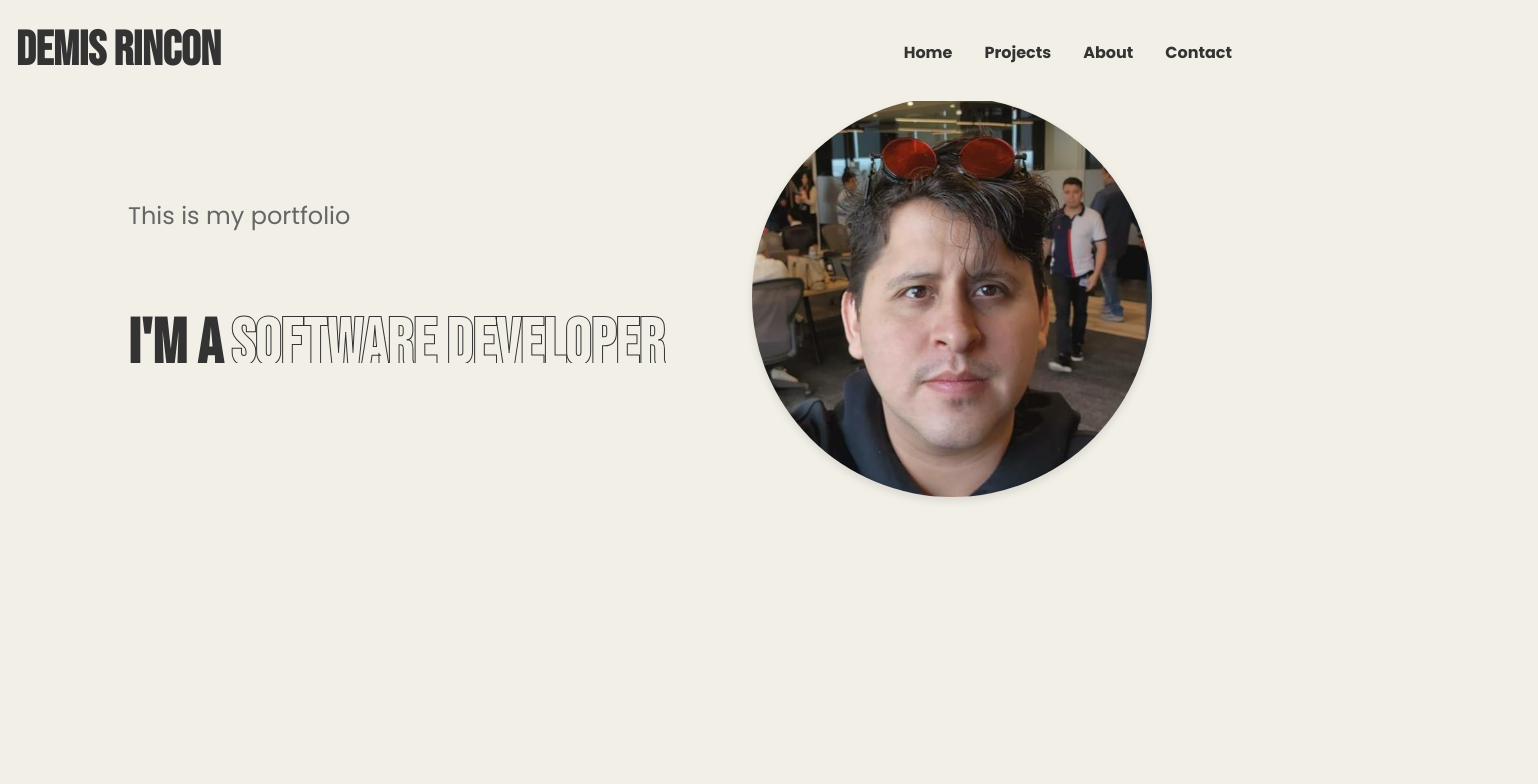
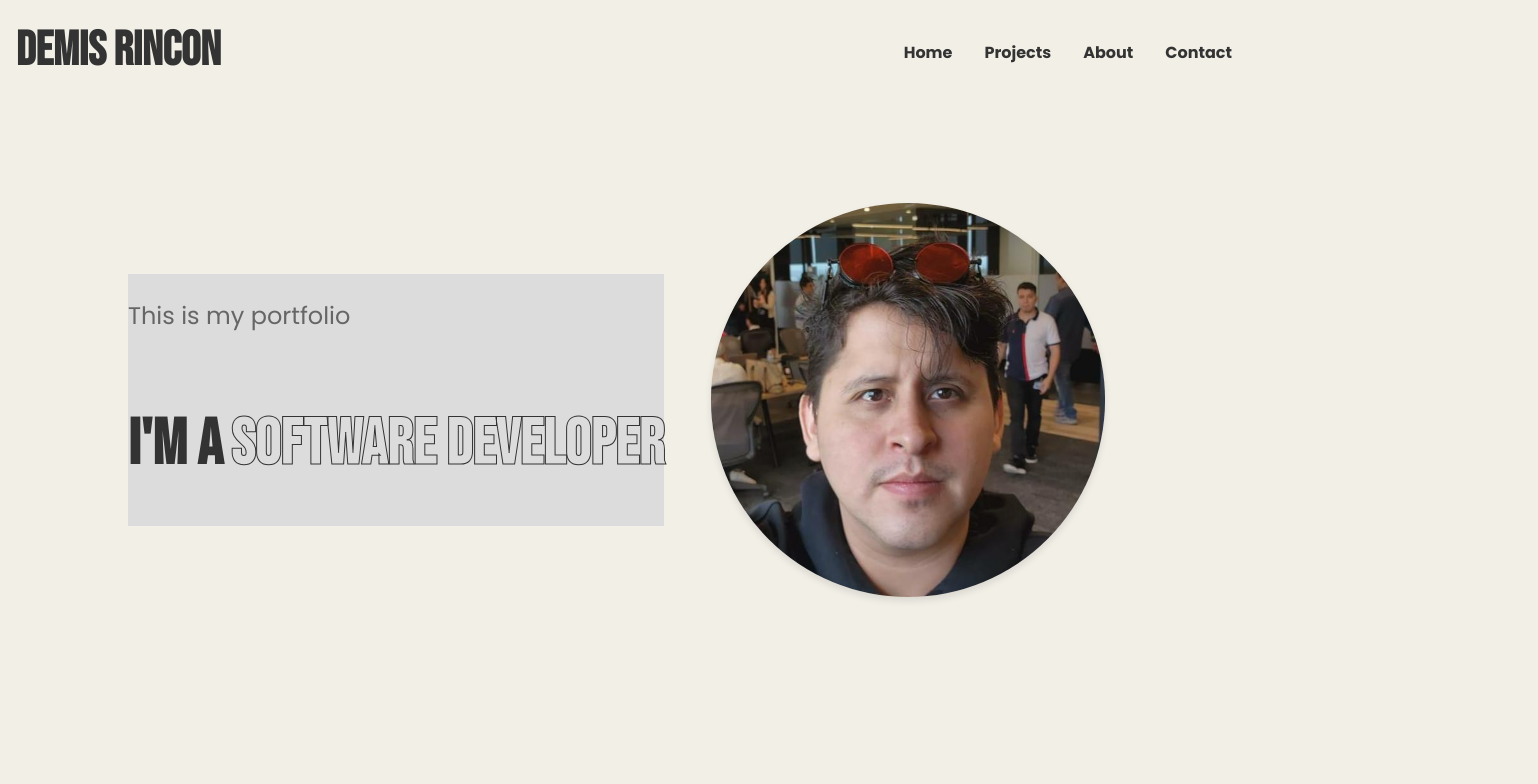
Before and after one commit to DemisRincon/portfolio, a Next.js app: page / in a window 1280 px wide. Shown: the top 784 px of the page, 1538 px wide, since content can reach past the window. Built offline with nearby package versions, Linux system fonts and the light colour scheme.

Commit message:
fixed animation

```diff
--- a/app/page.tsx
+++ b/app/page.tsx
@@ -4,7 +4,7 @@ import ParallaxWrapper from "@/components/Motion/WrapperParallax";
 import { PageContainer } from "@/components/styled";
 import useIsMobile from "@/library/hooks/useIsMobile";
 import { AnimatePresence, motion } from "motion/react";
-import { useEffect, useState } from "react";
+import { useEffect, useRef, useState } from "react";
 import styled from "styled-components";
 
 const Container = styled.div`
@@ -12,15 +12,14 @@ const Container = styled.div`
   align-items: center;
   justify-content: center;
   flex-direction: column-reverse;
-  width: 80%;
+  width: 100%;
+  height: 100%;
   max-width: ${({ theme }) => theme.breakpoints.lg};
-  padding: 20px;
-
+  padding: 0;
   @media (min-width: ${({ theme }) => theme.breakpoints.md}) {
     flex-direction: row;
   }
   @media (min-width: ${({ theme }) => theme.breakpoints.lg}) {
-    height: 100vh;
     justify-content: space-between;
   }
   .full-width {
@@ -28,7 +27,10 @@ const Container = styled.div`
   }
 `;
 
-const TextContainer = styled.div``;
+const TextContainer = styled.div`
+  background-color: gainsboro;
+  width: 100%;
+`;
 
 const ProfileImage = styled(motion.img)`
   border-radius: 50%;
@@ -96,6 +98,14 @@ const Strong = styled(motion.strong)`
   margin: 0 0 0 0.5rem;
 `;
 
+const ImageContainer = styled.div`
+  display: flex;
+  justify-content: center;
+  align-items: center;
+  width: 100%;
+  height: 100%;
+`;
+
 const data = {
   heading: "I'm a ",
   middleHeading: [
@@ -131,13 +141,12 @@ const Home = () => {
   }, []);
 
   const isMobile = useIsMobile();
-
+  const givenRef = useRef<HTMLDivElement>(null!);
   return (
     <>
-      <PageContainer>
+      <PageContainer ref={givenRef}>
+        <WrapperFadeIn className="full-width">
           <Container>
-          <ParallaxWrapper className="full-width" start="30%" end="-70%">
-            <WrapperFadeIn className="full-width">
             <TextContainer>
               <SubHeading>{data.subHeading}</SubHeading>
               <Heading>
@@ -155,14 +164,14 @@ const Home = () => {
                 </AnimatePresence>
               </Heading>
             </TextContainer>
+
+            <ParallaxWrapper givenRef={givenRef}>
+              <ImageContainer>
+                <ProfileImage src={data.photo} alt="Profile Photo" />
+              </ImageContainer>
+            </ParallaxWrapper>
+          </Container>
         </WrapperFadeIn>
-          </ParallaxWrapper>
-          <WrapperFadeIn>
-            <ParallaxWrapper start="-50%" end="50%">
-              <ProfileImage src={data.photo} alt="Profile Photo" />
-            </ParallaxWrapper>
-          </WrapperFadeIn>
-        </Container>
       </PageContainer>
       <PageContainer $bgColor="teal">
         <Container>
@@ -170,11 +179,7 @@ const Home = () => {
             <Button onClick={() => alert("Button clicked!")}>Click Me</Button>
           </WrapperFadeIn>
           <WrapperFadeIn>
-            <Heading $color="white">
-              {data2.heading}
-              <strong>{data2.middleHeading}</strong>
-              {data2.endHeading}
-            </Heading>
+            <Heading $color="white"></Heading>
           </WrapperFadeIn>
         </Container>
       </PageContainer>
--- a/components/MainLayout/Header.tsx
+++ b/components/MainLayout/Header.tsx
@@ -15,7 +15,7 @@ const Header: FC = () => (
 
 const HeaderContainer = styled.header`
   position: fixed;
-  width: 100%;
+  width: 100vw;
   display: flex;
   justify-content: space-between;
   align-items: center;
--- a/components/Motion/WrapperFadeIn.tsx
+++ b/components/Motion/WrapperFadeIn.tsx
@@ -4,7 +4,15 @@ import { motion, useAnimation } from "motion/react";
 import useIsMobile from "@/library/hooks/useIsMobile";
 import styled from "styled-components";
 
-export const MotionDiv = styled(motion.div)``;
+export const MotionDiv = styled(motion.div)`
+  display: flex;
+  justify-content: center;
+  align-items: center;
+  width: 100%;
+  height: 100%;
+
+  box-sizing: border-box;
+`;
 
 interface WrapperFadeInProps {
   children?: ReactNode;
--- a/components/Motion/WrapperParallax.tsx
+++ b/components/Motion/WrapperParallax.tsx
@@ -1,30 +1,69 @@
-import { useScroll, motion, useTransform } from "motion/react";
-import { useRef, ReactNode, FC } from "react";
+"use client";
+import { FC, ReactNode, useEffect, useRef, useState } from "react";
+import {
+  motion,
+  useMotionValueEvent,
+  useScroll,
+  useTransform,
+} from "motion/react";
+import styled from "styled-components";
+
+const Container = styled.div`
+  display: flex;
+  align-items: center;
+  justify-content: center;
+  width: 100%;
+  height: 100%;
+  overflow: hidden;
+`;
+
+const ParallaxDiv = styled(motion.div)`
+  height: 100%;
+  width: 100%;
+`;
 
 interface ParallaxWrapperProps {
   children: ReactNode;
-  start?: string;
-  end?: string;
   className?: string;
+  givenRef?: React.RefObject<HTMLDivElement>;
 }
 
 const ParallaxWrapper: FC<ParallaxWrapperProps> = ({
   children,
-  start = "10%",
-  end = "-10%",
   className,
+  givenRef,
 }) => {
-  const ref = useRef<HTMLDivElement | null>(null);
+  const ref = useRef<HTMLDivElement>(null!);
+  const [newRef, setNewRef] = useState<React.RefObject<HTMLDivElement> | null>(
+    null
+  );
   const { scrollYProgress } = useScroll({
-    target: ref,
-    offset: ["start end", "end start"],
+    target: givenRef ?? ref,
+
+    layoutEffect: false,
   });
-  const translateY = useTransform(scrollYProgress, [0, "300%"], [0, -100]);
+  useMotionValueEvent(scrollYProgress, "change", (latest) => {
+    console.log(latest);
+  });
+  const scale = useTransform(
+    scrollYProgress,
+    [0, 0.3, 0.5, 0.8, 1],
+    [1, 0.8, 0.7, 0.6, 0.5]
+  );
 
+  useEffect(() => {
+    if (givenRef) {
+      return setNewRef(givenRef);
+    }
+    setNewRef(ref);
+  }, [givenRef]);
+  if (!newRef) return null;
   return (
-    <motion.div className={className} ref={ref} style={{ translateY }}>
-      {children}
-    </motion.div>
+    <Container className={className}>
+      <ParallaxDiv ref={newRef} style={{ scale }}>
+        {children}
+      </ParallaxDiv>
+    </Container>
   );
 };
 
--- a/components/styled.tsx
+++ b/components/styled.tsx
@@ -11,6 +11,8 @@ export const PageContainer = styled.div<PageContainerProps>`
   align-items: center;
   height: 100vh;
   width: 100%;
+  box-sizing: border-box;
+  padding: 20px;
   ${({ $bgColor, theme }) =>
     $bgColor && `background-color: ${theme.colors[$bgColor]};`}
 `;
--- a/library/styles/globalStyles.ts
+++ b/library/styles/globalStyles.ts
@@ -7,6 +7,7 @@ const GlobalStyles = createGlobalStyle`
     box-sizing: border-box;
     font-family: ${(props) => props.theme.fonts.body};
     margin: 0;
+
   }
 
   h1, h2, h3, h4, h5, h6 {
```
Also changed, not shown: library/hooks/useParallax.tsx (deleted, +0 -7 lines), hooks/useParallax.tsx (added). Lines whose indentation alone changed are shown as unchanged.
